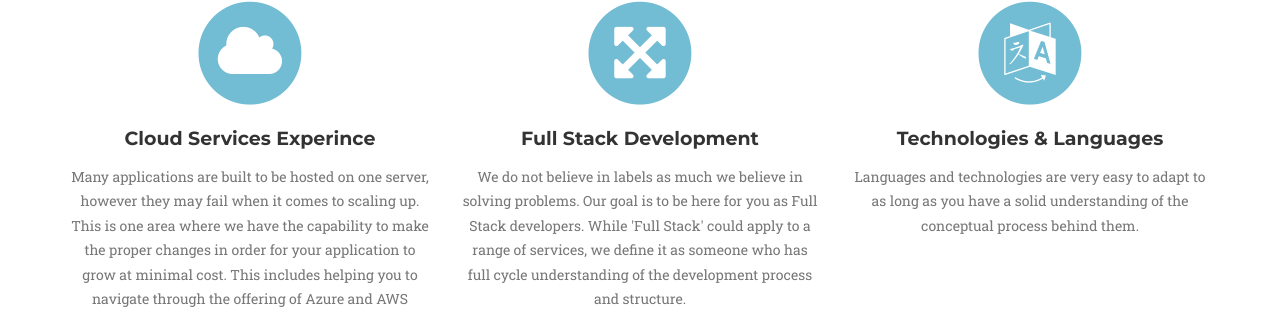
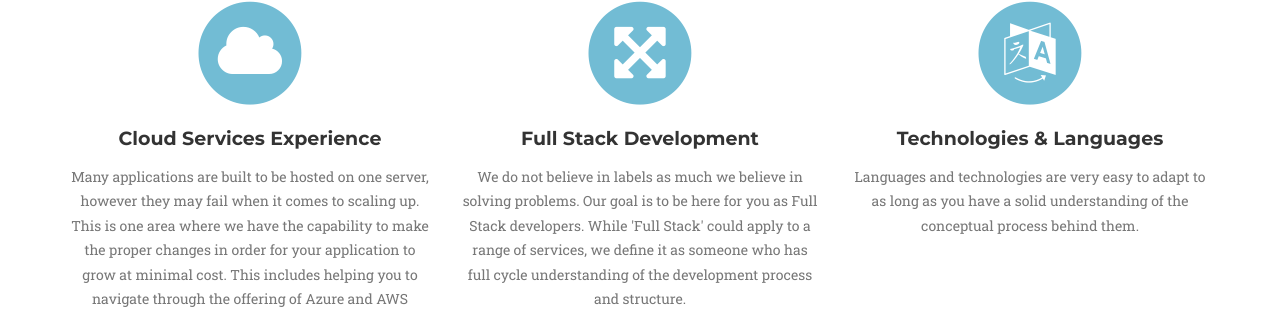
Before and after one commit to lnyousif/teknomobi, a Jekyll site: the page built from index.html, in a window 1280 px wide and 900 px high, scrolled down 956 px. Shown: the part 133-449 px from the top of the window. Built offline with Jekyll 4.4.1, drawn with Linux system fonts in a browser that asks for light colours; some web fonts are replaced.

Commit message:
Update services.html

```diff
--- a/_includes/services.html
+++ b/_includes/services.html
@@ -13,7 +13,7 @@
                         <i class="fa fa-circle fa-stack-2x text-primary"></i>
                         <i class="fa fa-cloud fa-stack-1x fa-inverse"></i>
                     </span>
-                    <h4 class="service-heading">Cloud Services Experince</h4>
+                    <h4 class="service-heading">Cloud Services Experience</h4>
                     <p class="text-muted">Many applications are built to be hosted on one server, however they may fail when it comes to scaling up. This is one area where we have the capability to make the proper changes in order for your application to grow at minimal cost. This includes helping you to navigate through the offering of Azure and AWS easily.</p>
                 </div>
                 <div class="col-md-4">
```
